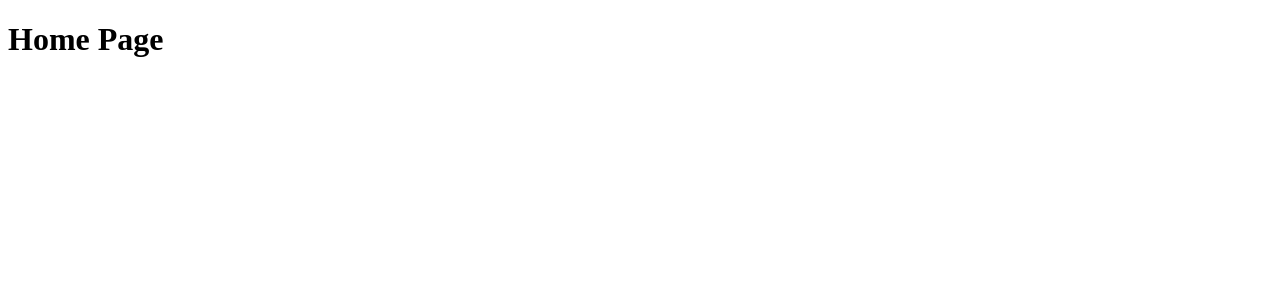
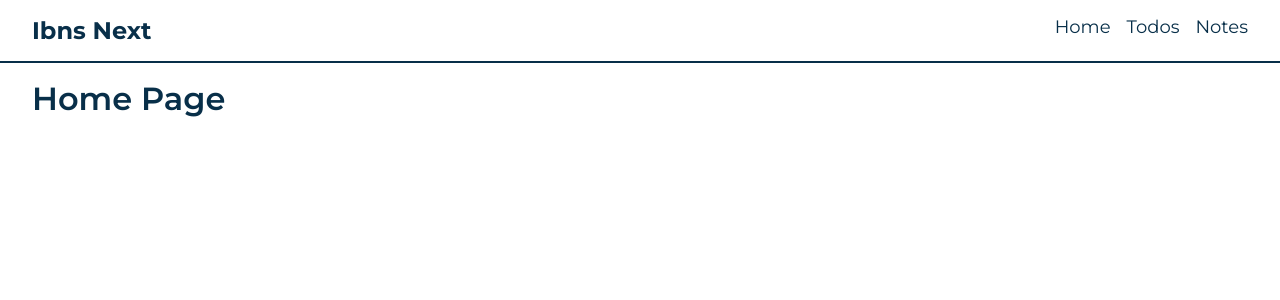
Before and after one commit to Officialibn1/issnext, a Next.js app: page / in a window 1280 px wide. Shown: the top 300 px of the page. Built offline with nearby package versions, Linux system fonts and the light colour scheme.

Commit message:
Navbar complete

```diff
--- /dev/null
+++ b/app/NavBar.tsx
@@ -0,0 +1,19 @@
+import Link from 'next/link'
+import React from 'react'
+import styles from '../styles/Navbar.module.scss';
+
+const Header = () => {
+  return (
+    <nav className={styles.navBar}>
+       <h1>Ibns Next</h1>
+
+       <ul>
+        <li><Link href={`/`}>Home</Link></li>
+        <li><Link href={`/todos`}>Todos</Link></li>
+        <li><Link href={`/notes`}>Notes</Link></li>
+       </ul>
+    </nav>
+  )
+}
+
+export default Header
--- /dev/null
+++ b/app/layout.tsx
@@ -0,0 +1,17 @@
+import React from 'react'
+import '../styles/Globals.scss';
+import { Montserrat } from "next/font/google";
+import NavBar from './NavBar';
+
+const monteserrat = Montserrat({subsets: ['vietnamese']});
+
+const HomeLayout = ({ children }: { children: React.ReactNode}) => {
+  return (
+    <div style={monteserrat.style}>
+        <NavBar />
+        {children}
+    </div>
+  )
+}
+
+export default HomeLayout
--- a/app/page.tsx
+++ b/app/page.tsx
@@ -2,7 +2,7 @@ import React from 'react'
 
 const HomePage = () => {
   return (
-    <div>
+    <div className='section'>
         <h1>Home Page</h1>
     </div>
   )
--- /dev/null
+++ b/styles/Globals.scss
@@ -0,0 +1,38 @@
+@import 'utils';
+
+
+*{
+    margin: 0;
+    padding: 0;
+    box-sizing: border-box;
+    scroll-behavior: smooth;
+    list-style: none;
+    text-decoration: none;
+}
+
+body {
+    max-width: 1800px;
+    margin: 0 auto;
+    color: $textColor;
+}
+
+.card {
+    padding: $paddingMd;
+    margin: $marginMd;
+    box-shadow: $boxShadow;
+    min-height: 8rem;
+    min-width: 10rem;
+
+    h1 {
+        font-weight: 500;
+        font-size: $textLg;
+    }
+}
+
+.section {
+    padding: $paddingSm;
+
+    h1 {
+        font-weight: 600;
+    }
+}
--- /dev/null
+++ b/styles/Navbar.module.scss
@@ -0,0 +1,18 @@
+@import 'utils';
+
+.navBar {
+    display: flex;
+    padding: $paddingSm;
+    justify-content: space-between;
+    border-bottom: 2px solid $textColor;
+
+    ul {
+        display: flex;
+        gap: $gapSm;
+
+        a {
+            font-size: $textFont;
+            color: $textColor;
+        }
+    }
+}
--- /dev/null
+++ b/styles/_utils.scss
@@ -0,0 +1,21 @@
+$textFont: 18px;
+$textMd: 25px;
+$textLg: 30px;
+
+$borderColor: 2px solid salmon;
+
+$background: #bae6fd;
+$textColor: #082f49;
+
+$paddingSm: 1rem 2rem;
+$paddingMd: 2rem 3rem;
+
+$marginSm: 1rem 2rem;
+$marginMd: 2rem 3rem;
+
+$gapSm: 1rem;
+$gapMd: 1.5rem;
+
+$borderRadius: 1rem;
+
+$boxShadow: 0 0 1rem 0 #082f49;
```
Also changed, not shown: app/not-found.tsx (added, +11 -0 lines).
